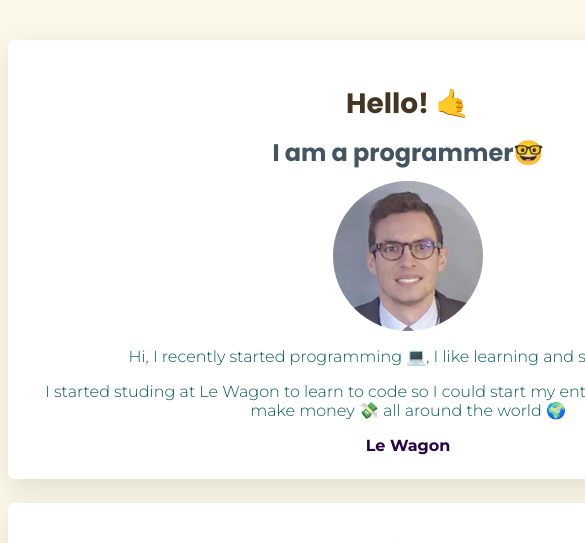
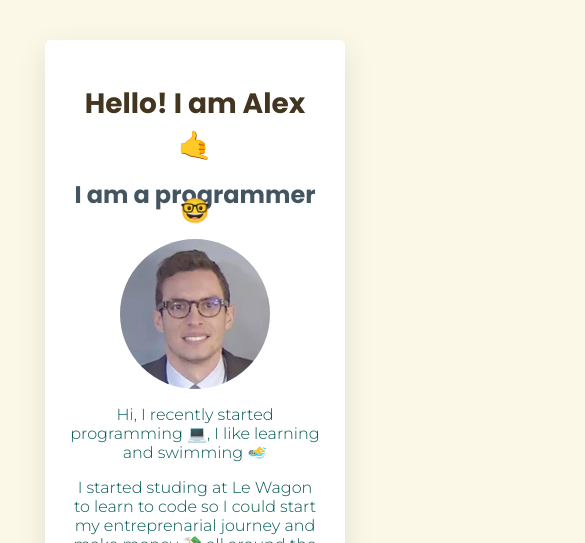
Before and after one commit to Alexmry/my-profile, a plain HTML site: page index.html in a window 390 px wide. Shown: the top 543 px of the page, 585 px wide, since content can reach past the window. Drawn offline with Linux system fonts and the light colour scheme.

Commit message:
make my profile prettier

```diff
--- a/index.html
+++ b/index.html
@@ -9,7 +9,7 @@
   <body>
     <div class="container">
       <div class="card-white text-center">
-        <h1>Hello! 🤙</h1>
+        <h1>Hello! I am Alex 🤙</h1>
         <h2> I am a programmer🤓</h2>
         <img src="images/pic.png" alt="Le Wagon logo" class="avatar">
         <p>Hi, I recently started  programming 💻, I like learning and swimming 🏊‍♂️</p>
--- a/style.css
+++ b/style.css
@@ -80,3 +80,22 @@ margin-bottom: 24px;                        /* Internal space */
   color: rgb(220,220,22O);
   margin: 8px 8px;
 }
+
+@media (max-width: 960px) {
+  /* For a screen < 960px, this CSS will be read */
+  .container {
+    width: 700px;
+  }
+}
+@media (max-width: 720px) {
+  /* For a screen < 720px, this CSS will be read */
+  .container {
+    width: 500px;
+  }
+}
+@media (max-width: 540px) {
+  /* For a screen < 540px, this CSS will be read */
+  .container {
+    width: 300px;
+  }
+}
```
